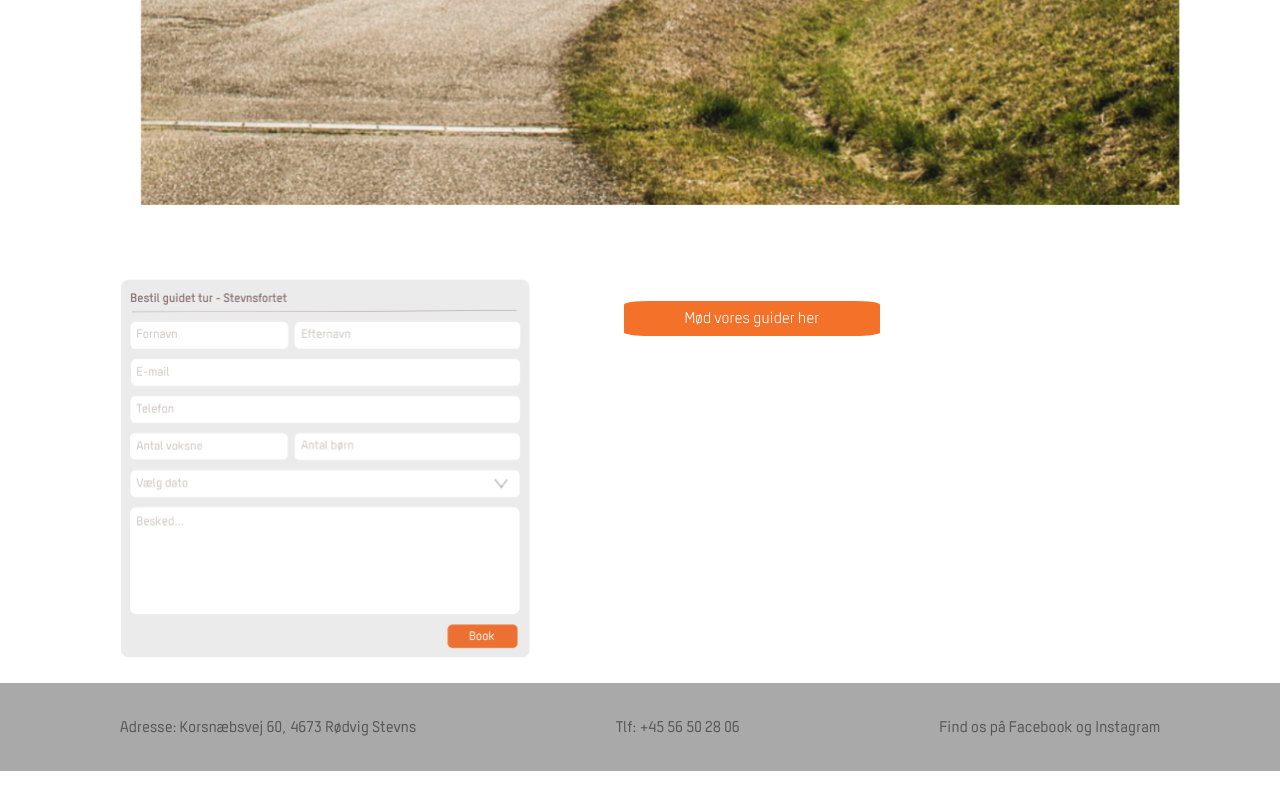
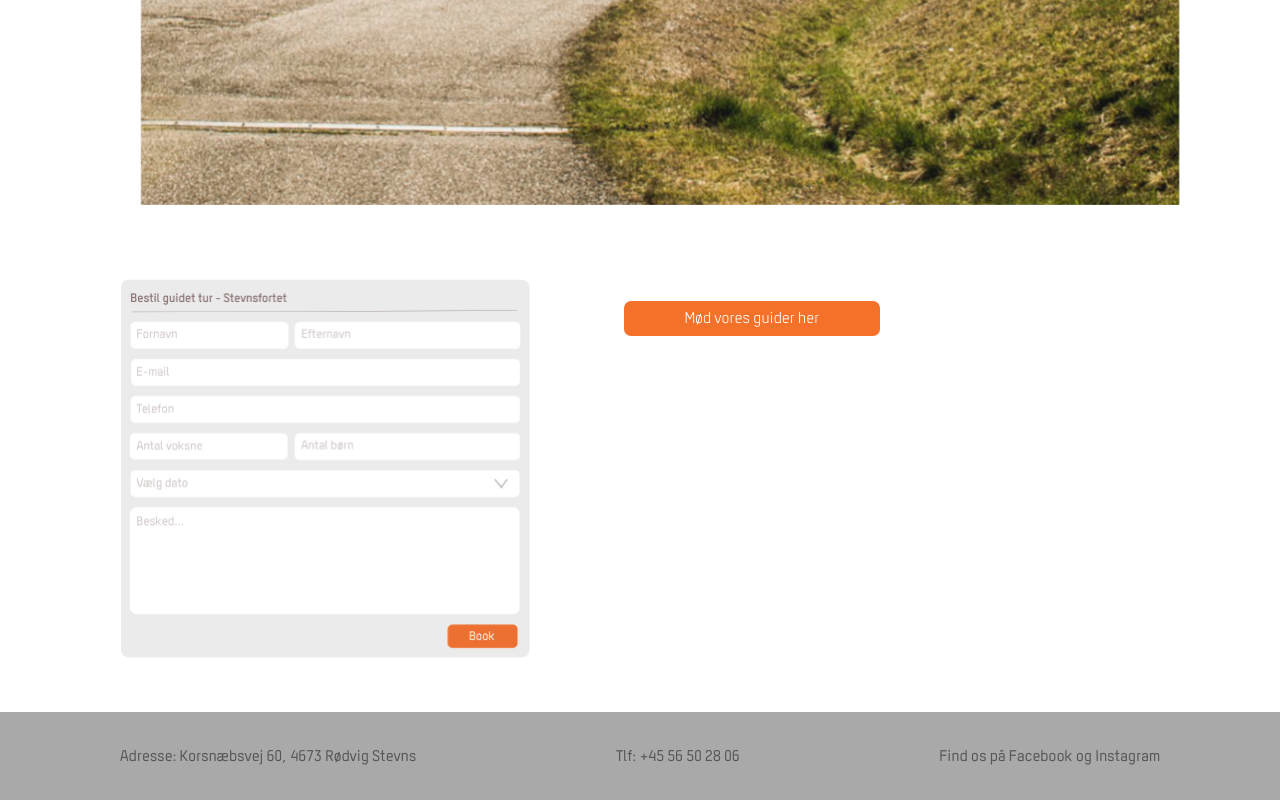
Before and after one commit to majx1185/kalklandet0605, a plain HTML site: page GuidetTur.html in a window 1280 px wide. Shown: the part 1027-1827 px from the top of the page. Before the commit the page ends 1798 px from the top, so only its background shows below. Drawn offline with Linux system fonts and the light colour scheme; no server answers.

Commit message:
kode færdig opdateret

```diff
--- a/GuidetTur.html
+++ b/GuidetTur.html
@@ -243,7 +243,7 @@
         width: 50%;
         text-align: center;
         padding: 6px 0;
-        border-radius: 10%;
+        border-radius: 7px;
     }
 
     /*    TEKST VED BILLEDE2 SLUT*/
@@ -372,6 +372,7 @@
         .fodnote {
             display: flex;
             justify-content: space-around;
+            margin-top: 50px;
         }
 
 
```
Also changed, not shown: Begivenheder.html (+1 -0 lines), Moedguider2.html (+1 -0 lines), OmOs.html (+1 -0 lines), Praktisk.html (+1 -0 lines), attraktion.html (+3 -0 lines).
